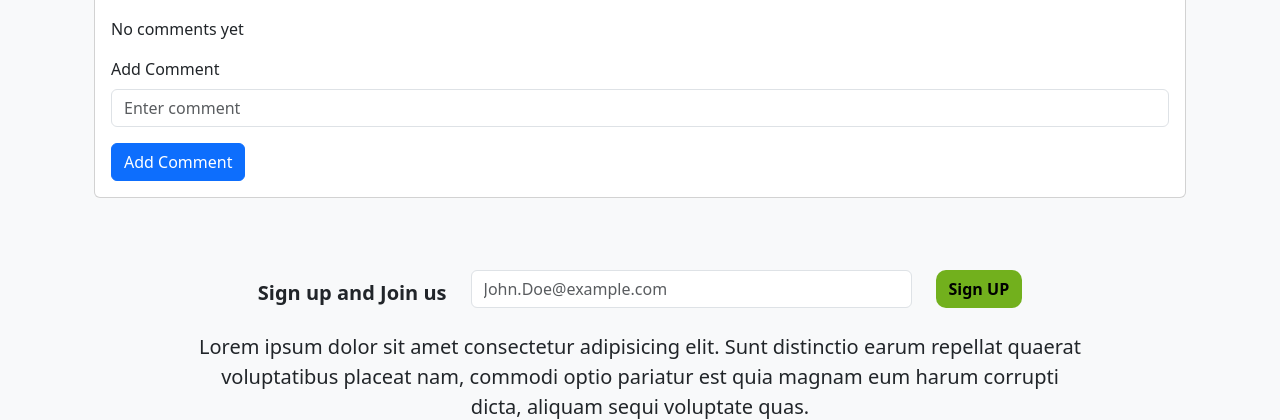
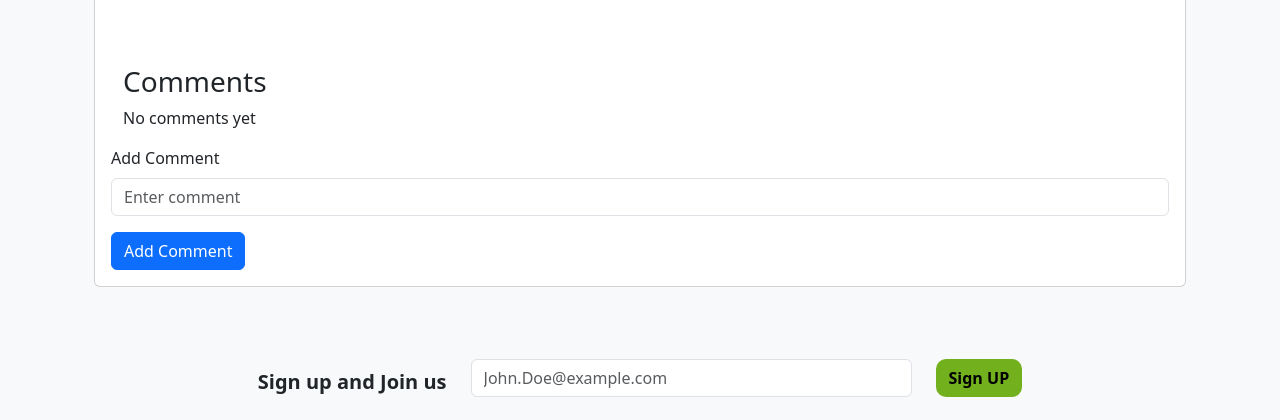
Before and after one commit to MohamedAbdElgni/Crowd-Funding, a Django app: template templates/fundprojects/show.html in a window 1280 px wide. Shown: the part 795-1215 px from the top of the page. Run offline with Django 5.2, Linux system fonts and the light colour scheme; the template is opened without the code that fills it, so the values that code supplies are empty; some libraries are stand-ins or nearby versions.

Commit message:
adding styles

```diff
--- a/templates/fundprojects/show.html
+++ b/templates/fundprojects/show.html
@@ -56,22 +56,30 @@
             {% endfor %}
         </p>
         <p class="card-text">Average Rating: {{ avg_rating }}</p>
-        <div class="comments">
+        <div class="container mt-5">
+            <h3>Comments</h3>
             {% if comments %}
-            <h3>Comments</h3>
-            <ul class="list-group">
+            <div class="row">
                 {% for comment in comments %}
-                <li class="list-group-item">{{ comment.comment }}
-                    <a href="{% url 'fundprojects:report_comment' comment_id=comment.id %}"><em>Report</em></a>
-                    <small class="text-muted">By: User name</small>
-                    <small class="text-muted">Date: {{ comment.created_at }}</small>
-                </li>
+                <div class="col-12 mb-1">
+                    <div class="card">
+                        <div class="card-body">
+                            <p class="card-text">{{ comment.comment }}</p>
+                            <div class="d-flex justify-content-between">
+                                <small class="text-muted">By: User name</small>
+                                <small class="text-muted">Date: {{ comment.created_at }}</small>
+                            </div>
+                            <a href="{% url 'fundprojects:report_comment' comment_id=comment.id %}" class="card-link">Report</a>
+                        </div>
+                    </div>
+                </div>
                 {% endfor %}
-            </ul>
+            </div>
             {% else %}
             <p>No comments yet</p>
             {% endif %}
         </div>
+
         <form action="{% url 'fundprojects:add_comment' project_id=project.id %}" method="POST">
             {% csrf_token %}
             <div class="mb-3">
```
